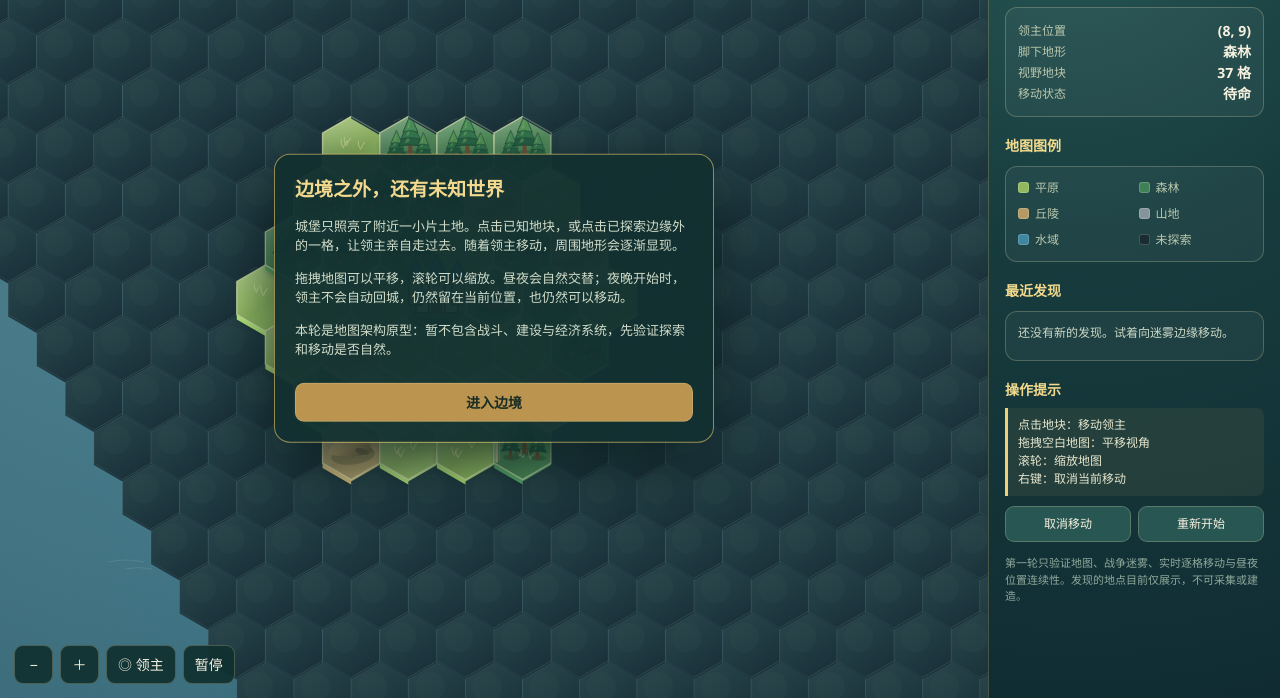
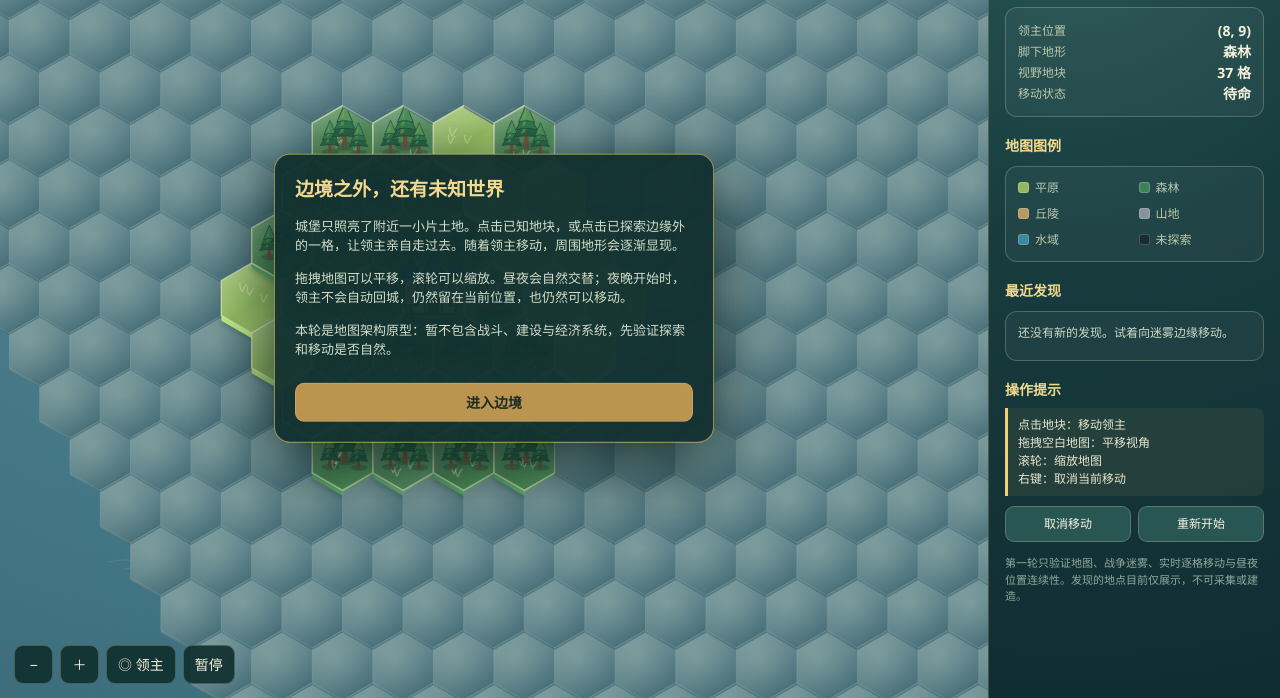
Before and after one commit to xfastres/border-guard, a plain HTML site: page prototypes/hex-world-v0.2.html in a window 1280 px wide. Shown: the part 102-800 px from the top of the page. Drawn offline with Linux system fonts and the light colour scheme; animation ran at ten frames a second.

Commit message:
art: generate coherent continents and soften unexplored fog

```diff
--- a/prototypes/hex-world-v0.2.html
+++ b/prototypes/hex-world-v0.2.html
@@ -159,6 +159,14 @@ const $=id=>document.getElementById(id);
 const key=(q,r)=>q+","+r;
 const hexDist=(a,b)=> (Math.abs(a.q-b.q)+Math.abs(a.q+a.r-b.q-b.r)+Math.abs(a.r-b.r))/2;
 const hash=(q,r)=>{const v=Math.sin(q*127.1+r*311.7+19.19)*43758.5453;return v-Math.floor(v);};
+function valueNoise(q,r,scale,salt=0){
+  const x=q/scale,y=r/scale,x0=Math.floor(x),y0=Math.floor(y),fx=x-x0,fy=y-y0;
+  const smooth=t=>t*t*(3-2*t),sx=smooth(fx),sy=smooth(fy);
+  const a=hash(x0+salt,y0-salt),b=hash(x0+1+salt,y0-salt);
+  const d=hash(x0+salt,y0+1-salt),e=hash(x0+1+salt,y0+1-salt);
+  const top=a+(b-a)*sx,bottom=d+(e-d)*sx;
+  return top+(bottom-top)*sy;
+}
 function hexToWorld(q,r){return {x:HEX*SQRT3*(q+r/2),y:HEX*1.5*r};}
 function worldToHex(x,y){
   const q=(SQRT3/3*x-1/3*y)/HEX, r=(2/3*y)/HEX;
@@ -172,16 +180,21 @@ function neighbors(q,r){return DIRS.map(d=>({q:q+d[0],r:r+d[1]}));}
 class HexWorld{
   constructor(){
     this.tiles=new Map();
+    // 先生成连贯大陆轮廓，再在大陆内部形成成片地貌，避免随机噪点式拼贴。
     for(let q=0;q<WIDTH;q++)for(let r=0;r<HEIGHT;r++){
-      let n=hash(q,r),terrain="plain";
-      if(n<.075)terrain="water";else if(n<.145)terrain="mountain";else if(n<.31)terrain="hill";else if(n<.58)terrain="forest";
-      if(q<2||r<2||q>WIDTH-3||r>HEIGHT-3){if(hash(q+31,r+11)>.42)terrain="water";}
+      const nx=(q-(WIDTH-1)/2)/(WIDTH*.54),ny=(r-(HEIGHT-1)/2)/(HEIGHT*.55);
+      const edge=nx*nx*.82+ny*ny*.92;
+      const coastNoise=(valueNoise(q,r,3.8,19)-.5)*.19;
+      const ridge=valueNoise(q,r,5.2,7)*.64+valueNoise(q,r,2.3,31)*.36;
+      const forest=valueNoise(q,r,3.1,53);
+      let terrain="plain";
+      if(edge>.86+coastNoise)terrain="water";
+      else if(ridge>.78&&q>8&&r<13)terrain="mountain";
+      else if(ridge>.65)terrain="hill";
+      else if(forest>.49)terrain="forest";
+      if(q>=4&&q<=11&&r>=6&&r<=12&&terrain==="water")terrain="plain";
       const tile={q,r,terrain,explored:false,visible:false,poi:null,discovered:false};
       this.tiles.set(key(q,r),tile);
-    }
-    // 起始区域确保可通行，地图边缘也保留探索路线。
-    for(let q=4;q<=11;q++)for(let r=6;r<=12;r++){
-      const t=this.get(q,r);if(t&&(t.terrain==="water"||t.terrain==="mountain"))t.terrain="plain";
     }
     for(const p of POIS){
       const t=this.get(p.q,p.r);if(!t)continue;
@@ -258,7 +271,7 @@ class Pathfinder{
 class WorldRenderer{
   constructor(canvas,world,game){
     this.canvas=canvas;this.ctx=canvas.getContext("2d");this.world=world;this.game=game;
-    this.camera={x:0,y:0,zoom:1};
+    this.camera={x:0,y:0,zoom:1.06};
     this.width=1;this.height=1;this.dpr=1;
     this.resize();
   }
@@ -450,11 +463,14 @@ class WorldRenderer{
   }
   drawUnknown(t,p){
     const c=this.ctx,x=p.x,y=p.y,g=c.createLinearGradient(x-20,y-28,x+20,y+30);
-    g.addColorStop(0,"#29444a");g.addColorStop(.55,"#203a42");g.addColorStop(1,"#192f38");
+    g.addColorStop(0,"#76969a");g.addColorStop(.52,"#5e8389");g.addColorStop(1,"#456c77");
     this.hexPath(x,y,HEX,2);c.fillStyle=g;c.fill();
-    this.hexPath(x,y);c.strokeStyle="rgba(164,191,180,.095)";c.lineWidth=.9;c.stroke();
-    c.save();this.hexPath(x,y);c.clip();c.fillStyle="rgba(150,193,180,.025)";
-    c.beginPath();c.arc(x-7,y-7,15,0,Math.PI*2);c.fill();c.restore();
+    this.hexPath(x,y);c.strokeStyle="rgba(225,239,222,.13)";c.lineWidth=.8;c.stroke();
+    c.save();this.hexPath(x,y);c.clip();
+    const mist=c.createRadialGradient(x-7,y-8,2,x-7,y-8,HEX*1.15);
+    mist.addColorStop(0,"rgba(232,242,218,.15)");mist.addColorStop(1,"rgba(195,220,214,0)");
+    c.fillStyle=mist;c.fillRect(x-HEX,y-HEX,HEX*2,HEX*2);
+    c.restore();
   }
   render(){
     const c=this.ctx,w=this.width,h=this.height,cam=this.camera,g=this.game;
```
